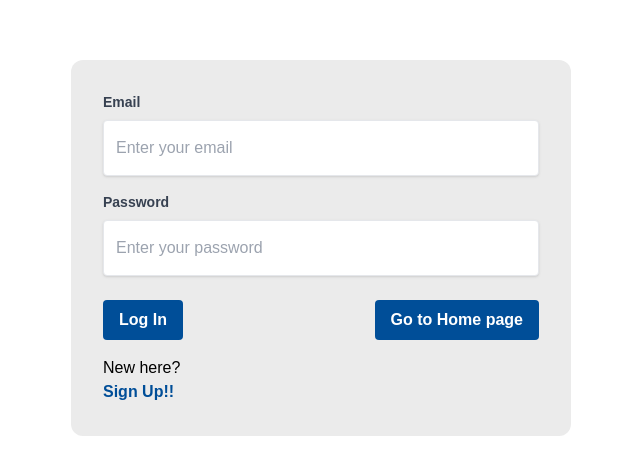
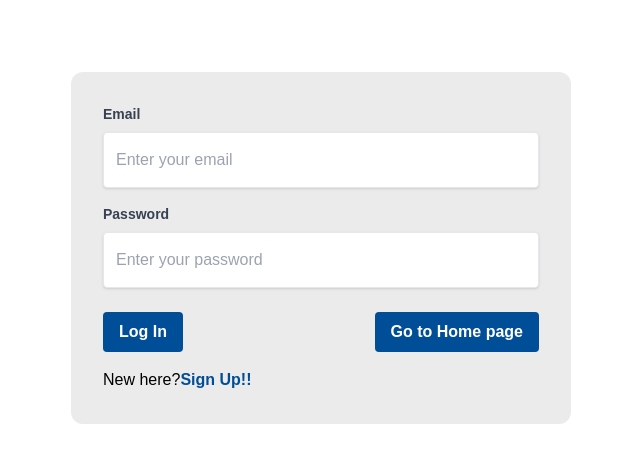
Before and after one commit to TejasJain03/Event-Management, a React (Vite) app in the folder client/: page /login in a window 1280 px wide. Shown: the part 168-642 px from the top of the page, without its empty margins (319-959 px from the left). Built offline with nearby package versions, Linux system fonts and the light colour scheme.

Commit message:
Event Management

```diff
--- a/client/src/App.jsx
+++ b/client/src/App.jsx
@@ -2,7 +2,6 @@ import {
   BrowserRouter as Router,
   Route,
   Routes,
-  Navigate,
 } from "react-router-dom";
 import "./App.css";
 import Home from "./components/Home";
--- a/client/src/components/userPages/LoginPage.jsx
+++ b/client/src/components/userPages/LoginPage.jsx
@@ -103,11 +103,13 @@ export default function LoginPage() {
               Go to Home page
             </button>
           </div>
-          <p className="mt-4 ">
+          <p className="mt-4  flex hover:cursor-pointer ">
             New here?
             <h1
-              onClick={navigate("/signup")}
-              className="text-darkBlue font-bold hover:cursor pointer"
+              onClick={() => {
+                navigate("/signup");
+              }}
+              className="text-darkBlue font-bold "
             >
               Sign Up!!
             </h1>
--- a/client/src/components/userPages/SignupPage.jsx
+++ b/client/src/components/userPages/SignupPage.jsx
@@ -23,7 +23,8 @@ export default function SignupPage() {
 
   const handleSubmit = (e) => {
     e.preventDefault();
-    axios.post("/api/register", formData)
+    axios
+      .post("/api/register", formData)
       .then((response) => {
         console.log(response);
         if (response.data.success) {
@@ -129,11 +130,16 @@ export default function SignupPage() {
             </button>
           </div>
 
-          <p className="mt-4 text-gray-700">
-            Already a User?{" "}
-            <a href="/login" className="text-darkBlue font-bold">
+          <p className="mt-4 flex hover:cursor-pointer text-gray-700">
+            Already a User?
+            <h1
+              onClick={() => {
+                navigate("/login");
+              }}
+              className="text-darkBlue font-bold"
+            >
               Log In
-            </a>
+            </h1>
           </p>
           {/* <ToastContainer /> */}
         </form>
```
